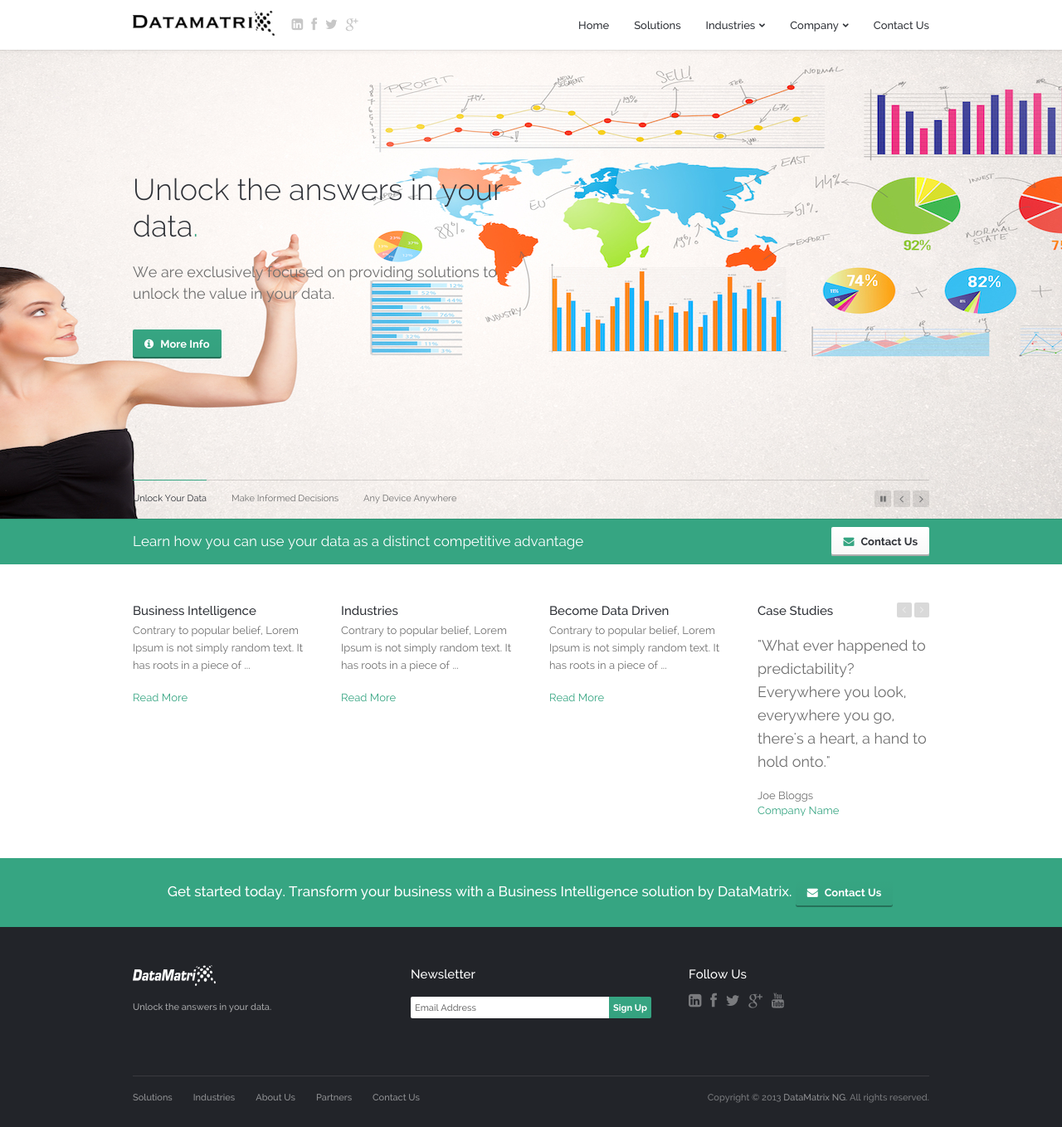
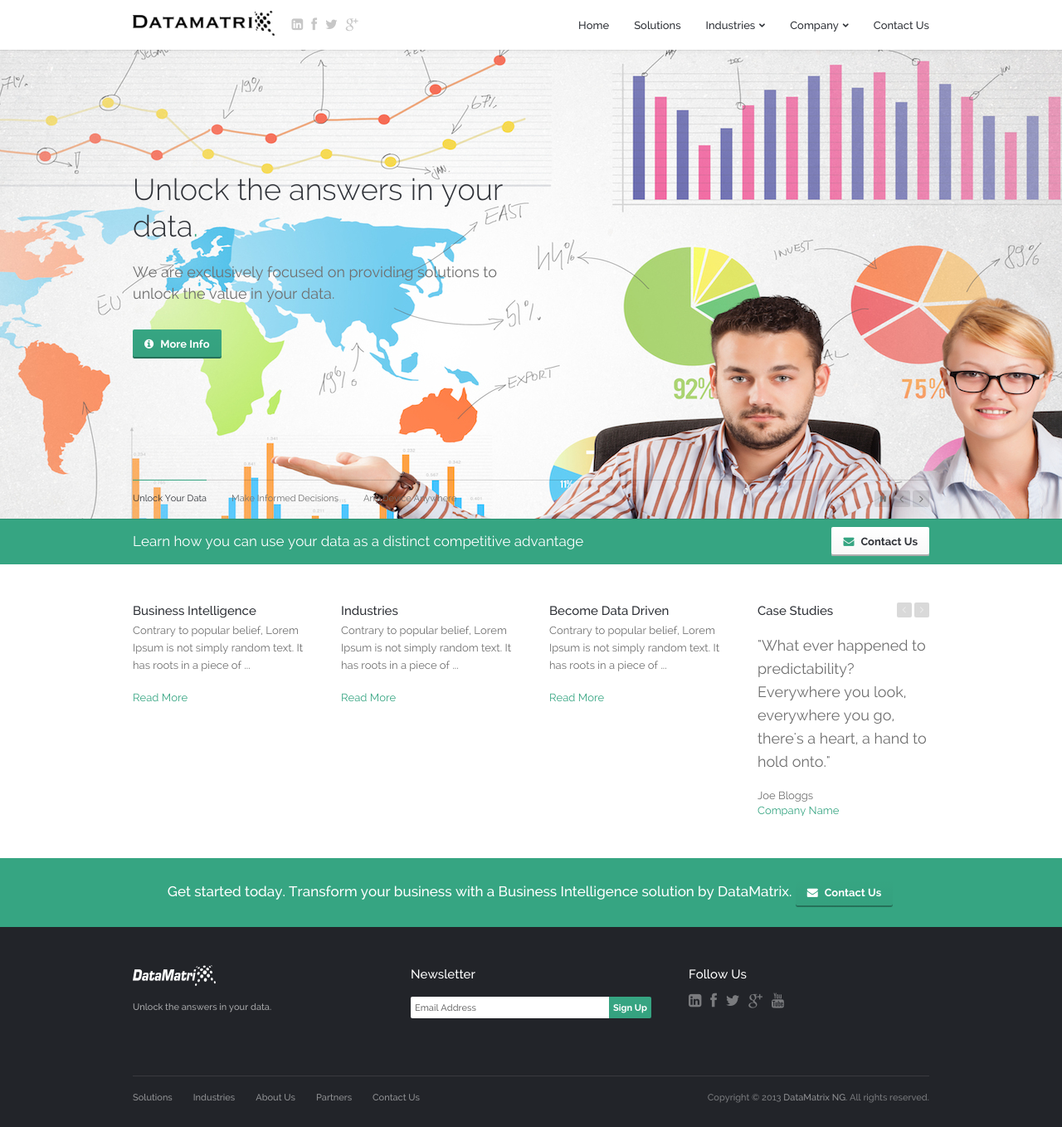
Before and after one commit to dtmtx/dtmtx.github.io, a Jekyll site: the page built from index.html, in a window 1280 px wide and 1358 px high. Shown: the whole window at 83% size. Built offline with Jekyll 4.4.1, drawn with Linux system fonts in a browser that asks for light colours; Markdown is read by kramdown in place of the engine named in the settings.

Commit message:
banner update

```diff
--- a/css/styles.css
+++ b/css/styles.css
@@ -832,7 +832,7 @@ body.home .topbar-outer.dark {
 .home-banner {
 	background-attachment:fixed;
   	/*background-image:url(http://artivity.co.uk/templates/basix/white_top_fixed_banner_image/fixed-banner-image.jpg);*/
-  	background-image:url(../images/datamatrix_banner2.jpg);
+  	background-image:url(../images/datamatrix_banner3.jpg);
   	background-position:50% 0;
   	background-repeat:no-repeat no-repeat;
   	min-height:107px;
```
Also changed, not shown: images/datamatrix_banner3.jpg (added).
